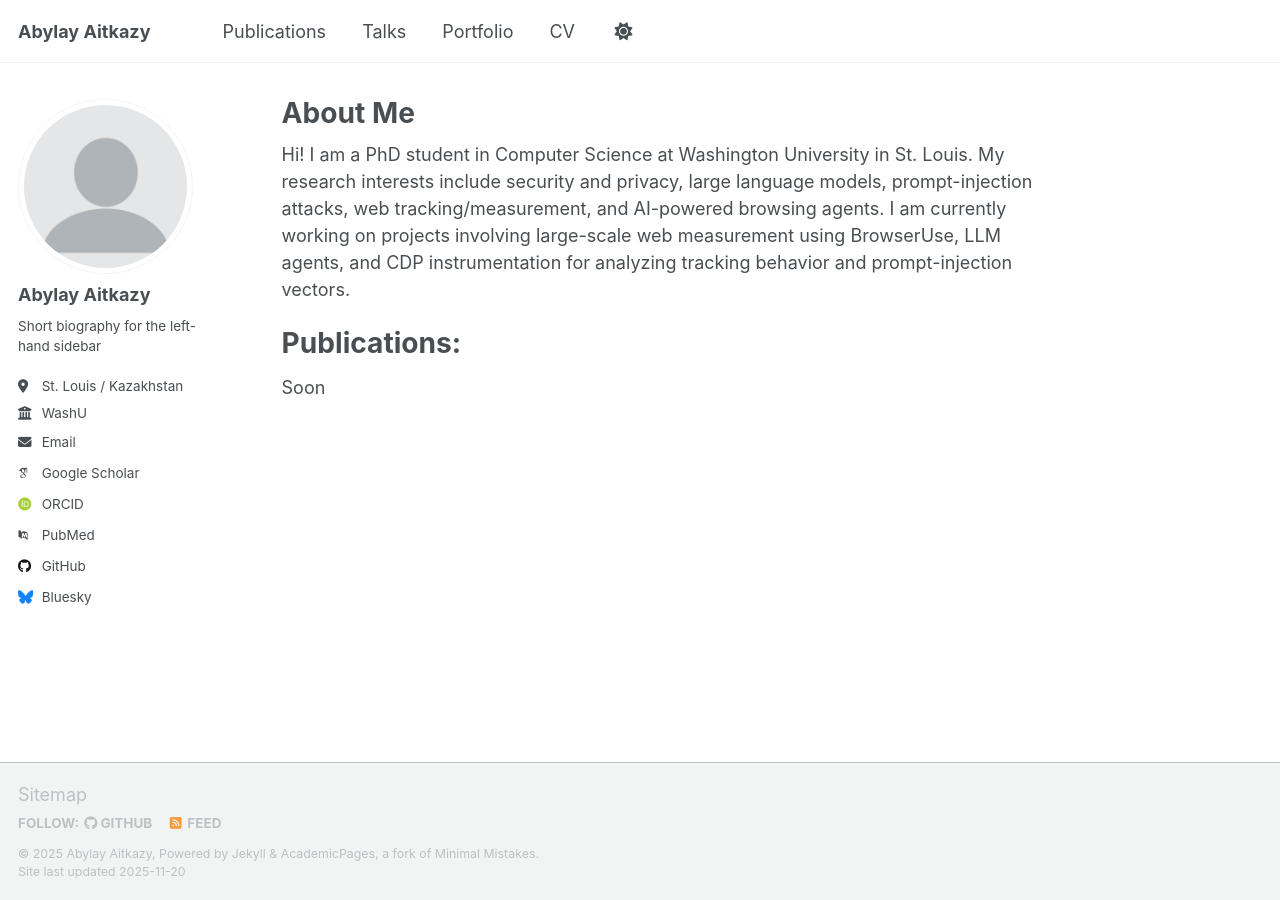
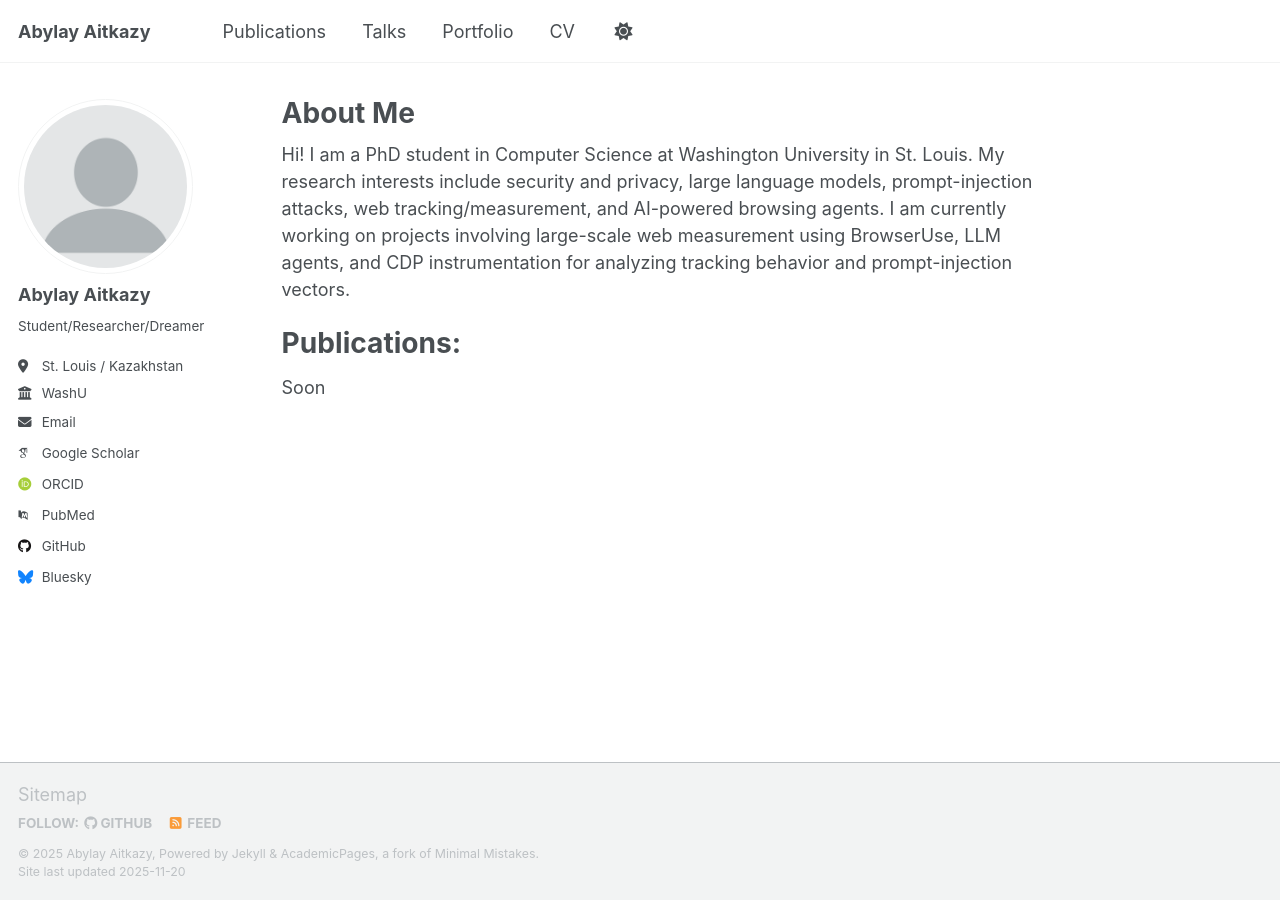
Before and after one commit to AblKosmo/ablkosmo.github.io, a Jekyll site: the page built from _pages/about.md, in a window 1280 px wide. Built offline with Jekyll 4.4.1, drawn with Linux system fonts in a browser that asks for light colours; some web fonts are replaced; a script that is not in the unit is left out.

Commit message:
Update _config.yml

```diff
--- a/_config.yml
+++ b/_config.yml
@@ -26,7 +26,7 @@ author:
   avatar           : "profile.png"
   name             : "Abylay Aitkazy"
   pronouns         : # example: "she/her"
-  bio              : "Short biography for the left-hand sidebar"
+  bio              : "Student/Researcher/Dreamer"
   location         : "St. Louis / Kazakhstan"
   employer         : "WashU"
   uri              : # URL
```
